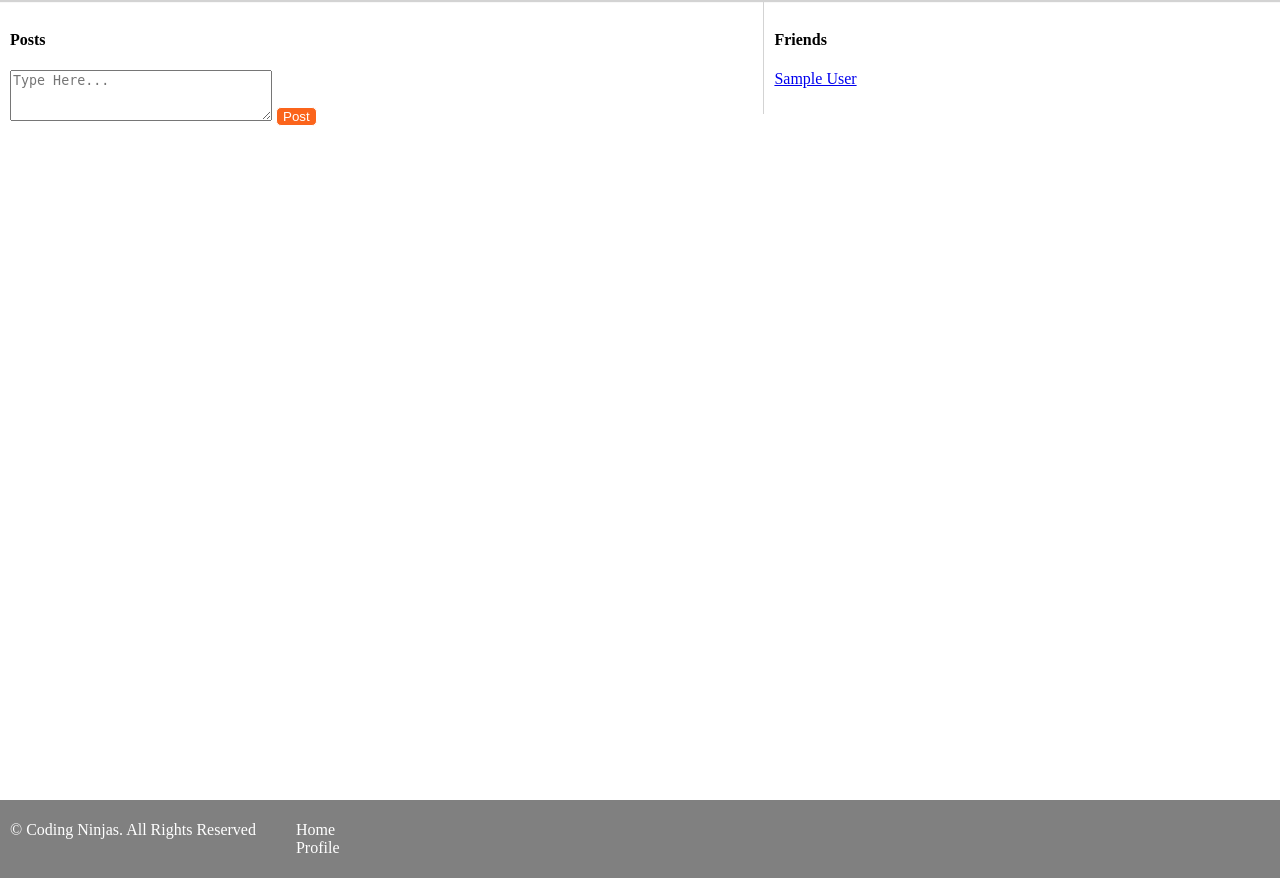
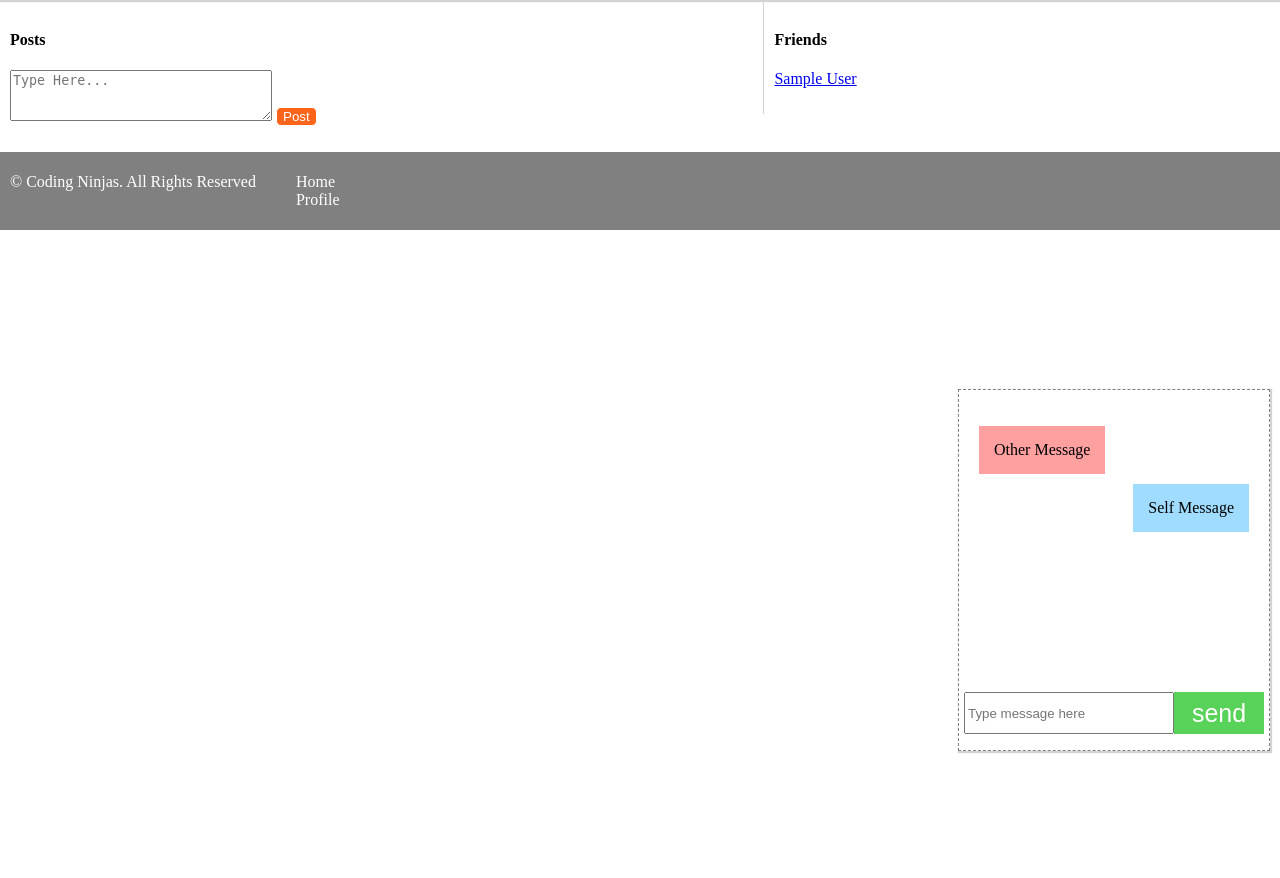
Before and after one commit to aryanthor8055/Codeial, a Node server app: page / in a window 1280 px wide. Shown: the part 39-917 px from the top of the page. After the commit the page ends 792 px from the top, so only its background shows below. Run offline with Node 20, Linux system fonts and the light colour scheme; the visitor is signed in with stand-in values (Sample User, id 1); data that the repository does not hold is empty; style sheets or scripts are compiled from the project's sources; some libraries are stand-ins or nearby versions.

Commit message:
Adding Chat engine Using Socket.io

```diff
--- a/app.js
+++ b/app.js
@@ -15,6 +15,12 @@ const MongoStore = require('connect-mongo')(session);
 const sassMiddleware = require('node-sass-middleware');
 const flash = require('connect-flash');
 const customMware = require('./config/middleware');
+
+// setup the chat server to be used with socket.io
+const chatServer = require('http').Server(app);
+const chatSockets = require('./config/chat_sockets').chatSockets(chatServer);
+chatServer.listen(5000);
+console.log('chat server is listening on port 5000');
 
 
 app.use(sassMiddleware({
--- /dev/null
+++ b/assets/css/chat_box.css
@@ -0,0 +1,45 @@
+#user-chat-box {
+  position: fixed;
+  bottom: 10px;
+  right: 10px;
+  border: 1px dashed grey;
+  height: 350px;
+  width: 300px;
+  background: white;
+  padding: 5px;
+  box-shadow: 1px 1px 1px 1px lightgrey; }
+  #user-chat-box #chat-messages-list {
+    list-style: none;
+    padding: 10px;
+    height: 70%;
+    background-color: white;
+    overflow: auto; }
+    #user-chat-box #chat-messages-list .other-message {
+      text-align: left;
+      padding: 5px; }
+      #user-chat-box #chat-messages-list .other-message span {
+        display: inline-block;
+        padding: 15px;
+        background-color: #ffa0a0; }
+    #user-chat-box #chat-messages-list .self-message {
+      text-align: right;
+      padding: 5px; }
+      #user-chat-box #chat-messages-list .self-message span {
+        display: inline-block;
+        padding: 15px;
+        background-color: #a0dcff; }
+  #user-chat-box #chat-message-input-container {
+    height: 24%;
+    width: 100%;
+    display: flex;
+    flex-direction: row; }
+    #user-chat-box #chat-message-input-container #chat-message-input {
+      height: 50%;
+      width: 70%; }
+    #user-chat-box #chat-message-input-container #send-message {
+      height: 50%;
+      width: 30%;
+      font-size: 25px;
+      color: white;
+      border: none;
+      background: #58d258; }
--- a/assets/css/layout.css
+++ b/assets/css/layout.css
@@ -1,5 +1,3 @@
 body {
   margin: 0;
   /* text-align: center; */ }
-  body #layout-main {
-    height: 100%; }
--- /dev/null
+++ b/assets/js/chat_engine.js
@@ -0,0 +1,66 @@
+class ChatEngine{
+    constructor(chatBoxId, userEmail){
+        this.chatBox = $(`#${chatBoxId}`);
+        this.userEmail = userEmail;
+
+        this.socket = io.connect('http://localhost:5000');
+
+        if (this.userEmail){
+            this.connectionHandler();
+        }
+
+    }
+
+
+    connectionHandler(){
+        let self = this;
+
+        this.socket.on('connect', function(){
+            console.log('connection established using sockets...!');
+
+
+            self.socket.emit('join_room', {
+                user_email: self.userEmail,
+                chatroom: 'codeial'
+            });
+
+            self.socket.on('user_joined', function(data){
+                console.log('a user joined!', data);
+            })
+
+
+        });
+        // send a message on clicking the send message button
+
+$('#send-message').click(function(){
+    let msg=$('#chat-message-input').val();
+
+    if(msg!=''){
+        self.socket.emit('send_message',{
+            message:msg,
+            user_email:self.userEmail,
+            chatroom:'codeial'
+        })
+    }
+});
+self.socket.on('receive_message',function(data){
+    console.log('message received',data.message);
+
+    let newMessage=$('<li>');
+
+    let messageType='other-message';
+
+    if(data.user_email==self.userEmail){
+        messageType='self-message'
+    }
+    newMessage.append('<span>',{
+        'html':data.message
+    });
+
+    newMessage.append('<sub>',{
+        'html':data.user_email
+    })
+    newMessage.addClass(messageType);
+})
+    }
+}
--- /dev/null
+++ b/assets/scss/chat_box.scss
@@ -0,0 +1,65 @@
+// CHANGE :: add styling for the chat box
+#user-chat-box{
+    position: fixed;
+    bottom: 10px;
+    right: 10px;
+    border: 1px dashed grey;
+    height: 350px;
+	width: 300px;
+	background: white;
+	padding: 5px;
+	box-shadow: 1px 1px 1px 1px lightgrey;
+
+    #chat-messages-list{
+    	list-style: none;
+	    padding: 10px;
+	    height: 70%;
+	    background-color: white;
+	    overflow: auto;
+
+	    .other-message{
+		    text-align: left;
+		    padding: 5px;
+		    span{
+		    	display: inline-block;
+	    		padding: 15px;
+		    	background-color: #ffa0a0;
+		    }
+
+	    }
+
+	    .self-message{
+		    text-align: right;
+		    padding: 5px;
+
+		    span{
+
+	    		display: inline-block;
+	    		padding: 15px;
+    			background-color: #a0dcff;
+		    }
+
+	    }
+
+    }
+    #chat-message-input-container{
+    	    height: 24%;
+		    width: 100%;
+		    display: flex;
+		    flex-direction: row;
+
+		    #chat-message-input{
+	    	    height: 50%;
+    			width: 70%;
+		    }
+
+		    #send-message{
+	    	    height: 50%;
+			    width: 30%;
+			    font-size: 25px;
+			    color: white;
+			    border: none;
+			    background: #58d258;
+		    }
+	    }
+}
--- a/assets/scss/layout.scss
+++ b/assets/scss/layout.scss
@@ -2,8 +2,4 @@ body{
     margin: 0;
     /* text-align: center; */
 
-    #layout-main{
-        height: 100%;
-    }
-
 }
--- a/package.json
+++ b/package.json
@@ -30,6 +30,7 @@
     "passport": "^0.6.0",
     "passport-google-oauth": "^2.0.0",
     "passport-jwt": "^4.0.0",
-    "passport-local": "^1.0.0"
+    "passport-local": "^1.0.0",
+    "socket.io": "^4.5.2"
   }
 }
--- /dev/null
+++ b/views/_chat_box.ejs
@@ -0,0 +1,21 @@
+<% if(locals.user){ %>
+<div id="user-chat-box">
+    <ul id="chat-messages-list">
+        <li class="other-message">
+            <span>Other Message</span>
+        </li>
+        <li class="self-message">
+            <span>
+                Self Message
+            </span>
+        </li>
+    </ul>
+    <div id="chat-message-input-container">
+        <input id="chat-message-input" placeholder="Type message here">
+        <button id="send-message">send</button>
+    </div>
+</div>
+
+
+
+<%}%>
--- a/views/home.ejs
+++ b/views/home.ejs
@@ -1,4 +1,5 @@
 <link rel="stylesheet" href="/css/home.css">
+<link rel="stylesheet" href="/css/chat_box.css">
 
 <div id="home-container">
     <section id="feed-posts">
@@ -30,6 +31,8 @@
                 </p>
             <% } %>
         </section>
+
+    <%- include('_chat_box') -%>
 </div>
 
 <!-- importing this script for creating the comments -->
@@ -44,3 +47,10 @@
         let toggleLike = new ToggleLike(self);
     });
 </script>
+<script src="https://cdnjs.cloudflare.com/ajax/libs/socket.io/2.2.0/socket.io.js"></script>
+<script src="/js/chat_engine.js"></script>
+<% if (locals.user){ %>
+<script>
+    new ChatEngine('user-chat-box', '<%= locals.user.email %>')
+</script>
+<% } %>
--- a/views/layout.ejs
+++ b/views/layout.ejs
@@ -16,16 +16,14 @@
     </head>
 
     <body>
-        <%- include('_header'); %>
+        <%- include('_header') -%>
 
 
         <main id="layout-main">
             <%- body %>
 
-
-
         </main>
-        <%- include('_footer'); %>
+        <%- include('_footer') -%>
 
 
 
```
Also changed, not shown: config/chat_sockets.js (added, +28 -0 lines), 1 other file.
